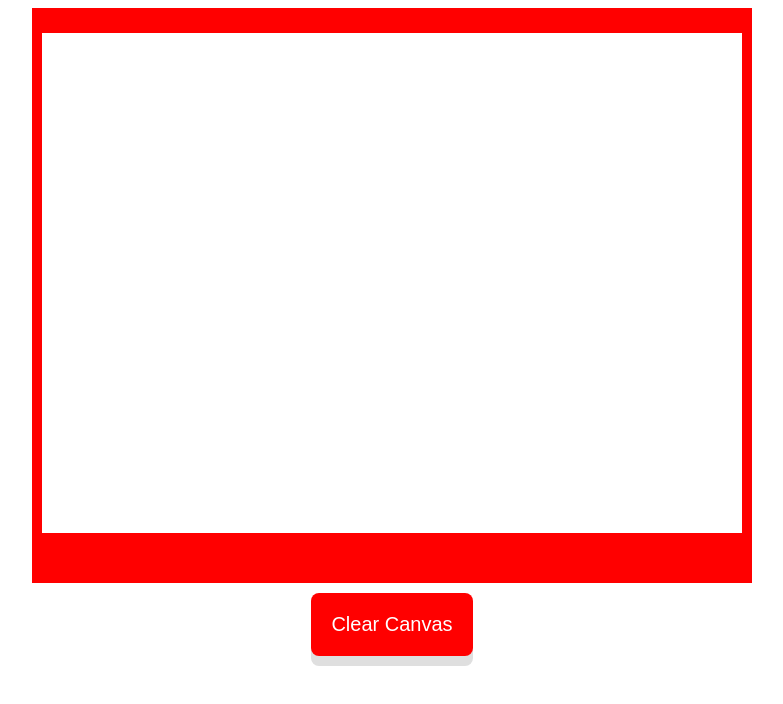
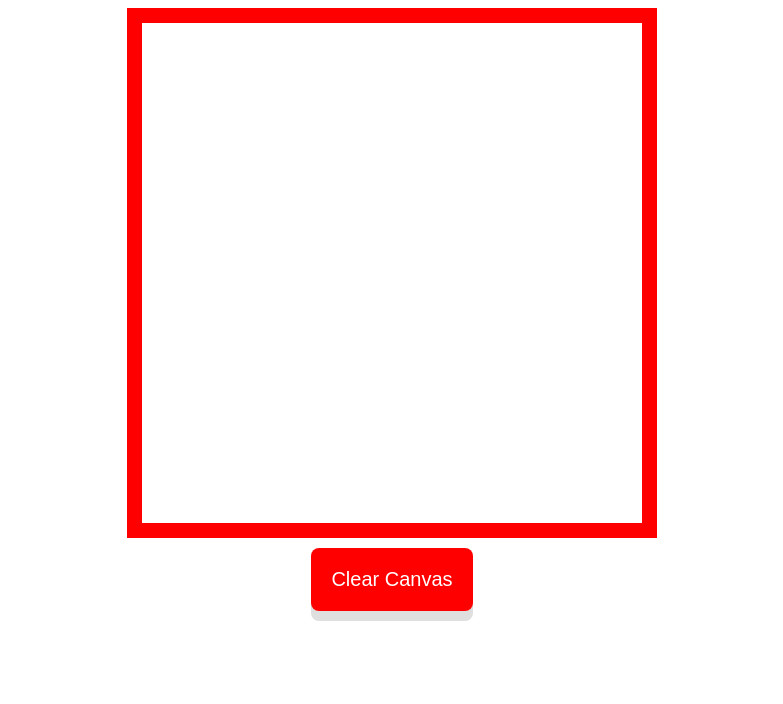
Before and after one commit to jayjvaughn/etchASketch, a plain HTML site: page index.html in a window 1280 px wide. Shown: the whole page, without its empty margins (248-1031 px from the left). Drawn offline with Linux system fonts and the light colour scheme.

Commit message:
created a square canvas, and added some future code to work on

```diff
--- a/script.js
+++ b/script.js
@@ -1,83 +1,26 @@
 const container = document.querySelector("#container");
 const clearCanvasBtn = document.querySelector("#clearCanvasBtn");
+// userInput = prompt("");
+// const size = Number(userInput);
 
-for (i = 0; i < 560; i++) {
+// v1 code
+for (i = 0; i < 625; i++) {
 const div1 = document.createElement("div");
 container.appendChild(div1);
 div1.classList.add("box");
 div1.addEventListener("mousemove", () => {div1.style.backgroundColor = "black"} );
 clearCanvasBtn.addEventListener("click",() => {div1.style.backgroundColor = "white"});
 }
-
-
-
-
-
-
-
-
-
-
-
-
-
-
-
-
-
-
-
-
-// div1.addEventListener("click", draw);
-
-// adding the clear canvas button to the bottom
-// of the game border, will finish later.
-// const buttonConsole = document.createElement("div");
-// buttonConsole.toggle("clearCanvas");
-
-
-// const div2 = document.createElement("div");
-// container.appendChild(div2);
-// div2.classList.add("box");
-// const div3 = document.createElement("div");
-// container.appendChild(div3);
-// div3.classList.add("box");
-// const div4 = document.createElement("div");
-// container.appendChild(div4);
-// div4.classList.add("box");
-// const div5 = document.createElement("div");
-// container.appendChild(div5);
-// div5.classList.add("box");
-// const div6 = document.createElement("div");
-// container.appendChild(div6);
-// div6.classList.add("box");
-// const div7 = document.createElement("div");
-// container.appendChild(div7);
-// div7.classList.add("box");
-// const div8 = document.createElement("div");
-// container.appendChild(div8);
-// div8.classList.add("box");
-// const div9 = document.createElement("div");
-// container.appendChild(div9);
-// div9.classList.add("box");
-// const div10 = document.createElement("div");
-// container.appendChild(div10);
-// div10.classList.add("box");
-// const div11 = document.createElement("div");
-// container.appendChild(div11);
-// div11.classList.add("box");
-// const div12 = document.createElement("div");
-// container.appendChild(div12);
-// div12.classList.add("box");
-// const div13 = document.createElement("div");
-// container.appendChild(div13);
-// div13.classList.add("box");
-// const div14 = document.createElement("div");
-// container.appendChild(div14);
-// div14.classList.add("box");
-// const div15 = document.createElement("div");
-// container.appendChild(div15);
-// div15.classList.add("box");
-// const div16 = document.createElement("div");
-// container.appendChild(div16);
-// div16.classList.add("box");
+// v2 code, will add a custom canvas size button later
+// userInput = prompt("");
+// const size = Number(userInput);
+// function canvasSize(size){
+//     for (i = 0; i < size; i++) {
+//         const div1 = document.createElement("div");
+//         container.appendChild(div1);
+//         div1.classList.add("box");
+//         div1.addEventListener("mousemove", () => {div1.style.backgroundColor = "black"} );
+//         clearCanvasBtn.addEventListener("click",() => {div1.style.backgroundColor = "white"});
+//         }
+// }
+// canvasSize(size);
--- a/style.css
+++ b/style.css
@@ -4,22 +4,31 @@ body{
     align-items: center;
 }
 #container {
-    border: 10px solid red;
-    border-top: 25px solid red;
-    border-bottom: 50px solid red;
+    border: 15px solid red;
+    /* border-top: 10px solid red;
+    border-bottom: 10px solid red; */
     display: flex;
-    flex-wrap: wrap;
+    flex-flow: row wrap;
     height: 500px;
-    width: 700px;
+    width: 500px;
 
 }
 
+/* match with v1 code */
 .box {
     display: flex;
-    height: 25px;
-    width: 25px;
+    flex-basis: auto;
+    height: 20px;
+    width: 20px;
     transition-duration: 0.4s;
 }
+
+/* match with v2 code, will build on later */
+/* .box {
+    display: flex;
+    flex-basis: 1;
+    transition-duration: 0.4s;
+} */
 
 .box:hover{
     background-color: red;
```
